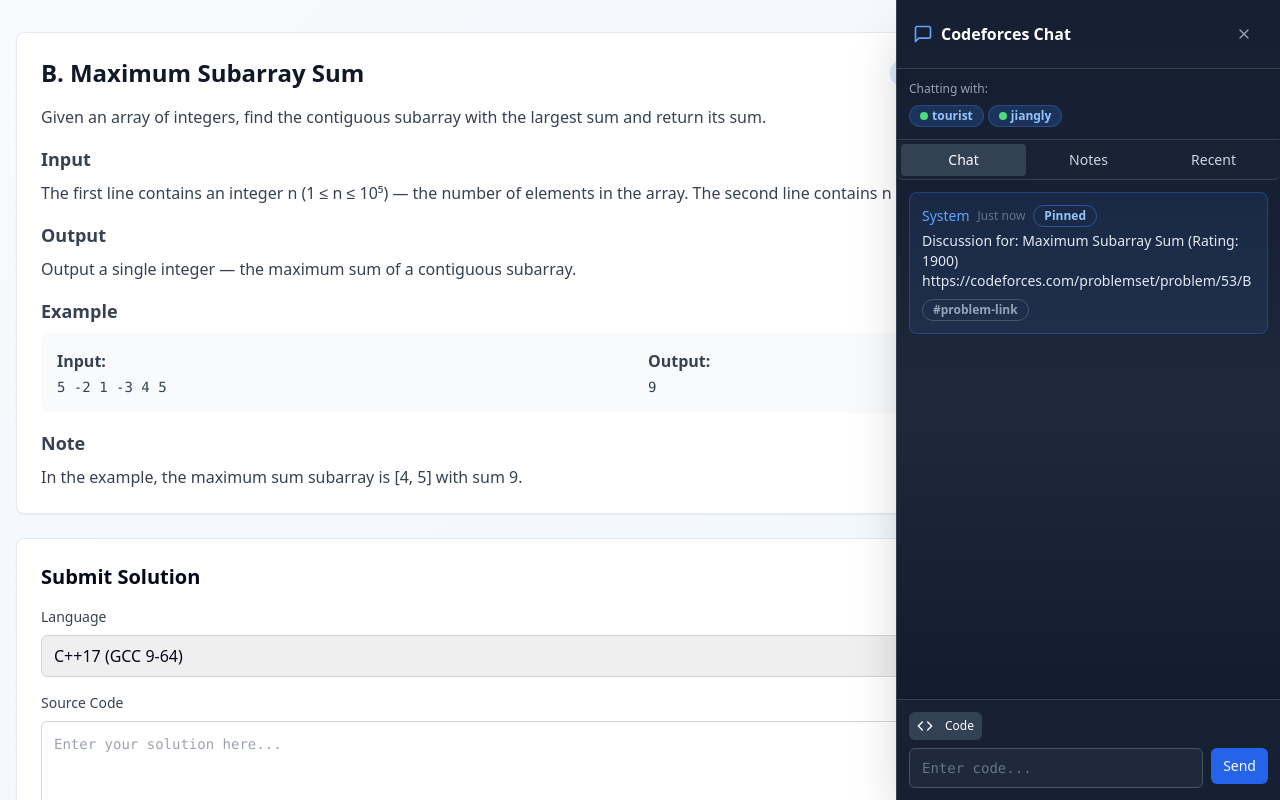
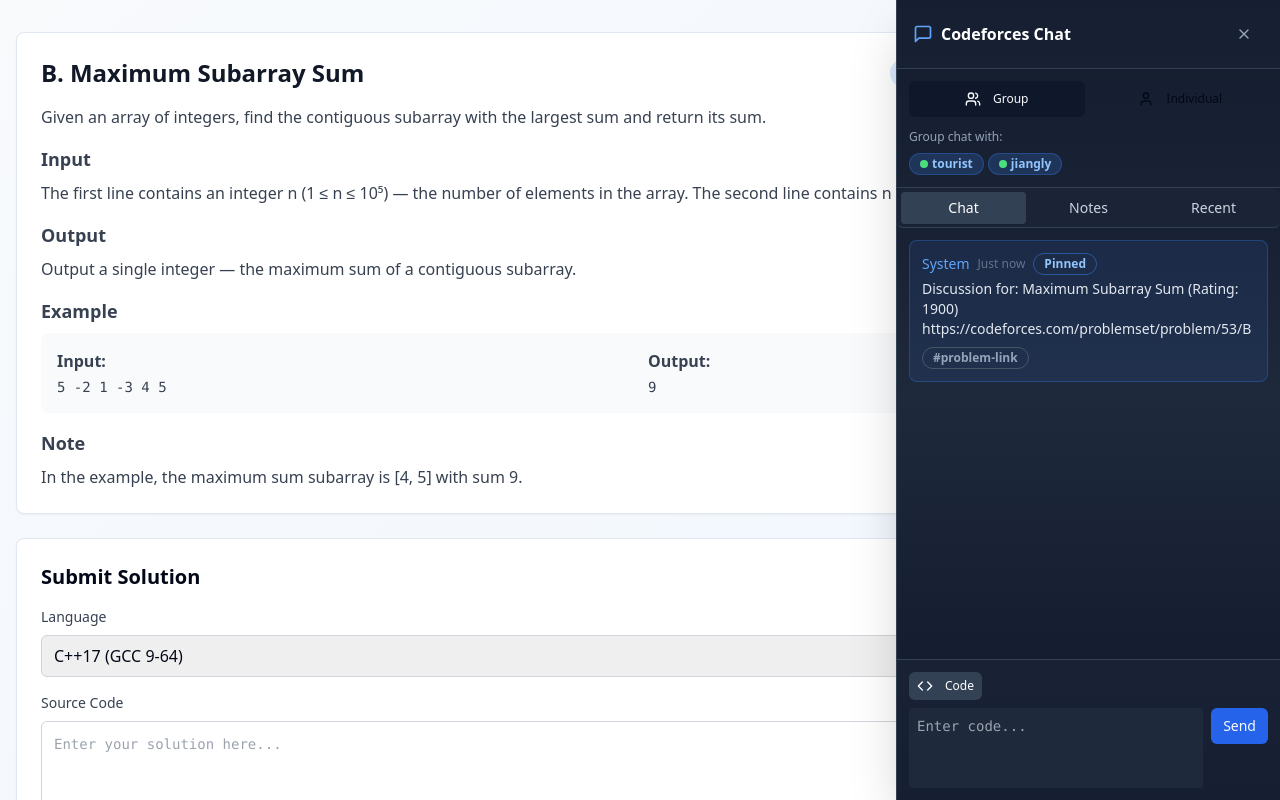
Before and after one commit to harshtamrakar18/codeforces-friend-chat, a React (Vite) app: page / in a window 1280 px wide. Both pictures are taken after a click on the button "Code". Shown: the top 800 px of the page. Built offline with nearby package versions, Linux system fonts and the light colour scheme.

Commit message:
Fix: Maintain indentation in code mode messages
- Implemented indentation for code mode messages.
- Added functionality to send messages to individual friends.

```diff
--- a/src/components/ExtensionSidebar.tsx
+++ b/src/components/ExtensionSidebar.tsx
@@ -1,12 +1,13 @@
 
 import React, { useState, useEffect } from 'react';
-import { MessageSquare, Code, Save, Check, X, Hash, Clock, Trophy } from 'lucide-react';
+import { MessageSquare, Code, Save, Check, X, Hash, Clock, Trophy, Users, User } from 'lucide-react';
 import { Button } from '@/components/ui/button';
 import { Input } from '@/components/ui/input';
 import { Badge } from '@/components/ui/badge';
 import { Tabs, TabsContent, TabsList, TabsTrigger } from '@/components/ui/tabs';
 import { Card, CardContent, CardHeader, CardTitle } from '@/components/ui/card';
 import { Separator } from '@/components/ui/separator';
+import { Select, SelectContent, SelectItem, SelectTrigger, SelectValue } from '@/components/ui/select';
 
 interface Message {
   id: string;
@@ -17,6 +18,7 @@ interface Message {
   isSaved: boolean;
   tags: string[];
   isResolved: boolean;
+  recipient?: string; // for individual messages
 }
 
 interface Friend {
@@ -44,6 +46,8 @@ const ExtensionSidebar = () => {
   const [tagInput, setTagInput] = useState('');
   const [showTagInput, setShowTagInput] = useState<string | null>(null);
   const [selectedFriends, setSelectedFriends] = useState<string[]>(['tourist', 'jiangly']);
+  const [chatMode, setChatMode] = useState<'group' | 'individual'>('group');
+  const [selectedIndividualFriend, setSelectedIndividualFriend] = useState<string>('');
 
   // Mock data
   const friends: Friend[] = [
@@ -100,7 +104,8 @@ const ExtensionSidebar = () => {
       isCode: isCodeMode,
       isSaved: false,
       tags: [],
-      isResolved: false
+      isResolved: false,
+      recipient: chatMode === 'individual' ? selectedIndividualFriend : undefined
     };
 
     setMessages(prev => [...prev, message]);
@@ -143,6 +148,26 @@ const ExtensionSidebar = () => {
     }
   };
 
+  const formatCodeContent = (content: string) => {
+    return (
+      <pre className="bg-slate-900 p-3 rounded border overflow-x-auto">
+        <code className="text-sm text-slate-200 whitespace-pre">{content}</code>
+      </pre>
+    );
+  };
+
+  const getFilteredMessages = () => {
+    if (chatMode === 'group') {
+      return messages.filter(msg => !msg.recipient);
+    } else {
+      return messages.filter(msg =>
+        msg.recipient === selectedIndividualFriend ||
+        (msg.author !== 'You' && msg.author === selectedIndividualFriend) ||
+        msg.id === 'pinned'
+      );
+    }
+  };
+
   if (!isExpanded) {
     return (
       <div className="fixed right-0 top-0 h-full w-12 bg-gradient-to-b from-slate-900 to-slate-800 border-l border-slate-700 flex flex-col items-center py-4 z-50">
@@ -176,9 +201,32 @@ const ExtensionSidebar = () => {
         </Button>
       </div>
 
-      {/* Friend Selection */}
+      {/* Chat Mode Selection */}
       <div className="p-3 border-b border-slate-700 bg-slate-800/30">
-        <div className="text-xs text-slate-400 mb-2">Chatting with:</div>
+        <div className="flex gap-2 mb-3">
+          <Button
+            variant={chatMode === 'group' ? 'default' : 'ghost'}
+            size="sm"
+            onClick={() => setChatMode('group')}
+            className="flex-1 text-xs"
+          >
+            <Users size={14} className="mr-1" />
+            Group
+          </Button>
+          <Button
+            variant={chatMode === 'individual' ? 'default' : 'ghost'}
+            size="sm"
+            onClick={() => setChatMode('individual')}
+            className="flex-1 text-xs"
+          >
+            <User size={14} className="mr-1" />
+            Individual
+          </Button>
+        </div>
+
+        {chatMode === 'group' ? (
+          <div>
+            <div className="text-xs text-slate-400 mb-2">Group chat with:</div>
             <div className="flex gap-1 flex-wrap">
               {selectedFriends.map(handle => {
                 const friend = friends.find(f => f.handle === handle);
@@ -190,6 +238,27 @@ const ExtensionSidebar = () => {
                 );
               })}
             </div>
+          </div>
+        ) : (
+          <div>
+            <div className="text-xs text-slate-400 mb-2">Chat with:</div>
+            <Select value={selectedIndividualFriend} onValueChange={setSelectedIndividualFriend}>
+              <SelectTrigger className="w-full h-8 bg-slate-800 border-slate-600 text-white">
+                <SelectValue placeholder="Select a friend" />
+              </SelectTrigger>
+              <SelectContent className="bg-slate-800 border-slate-600">
+                {friends.map(friend => (
+                  <SelectItem key={friend.handle} value={friend.handle} className="text-white">
+                    <div className="flex items-center gap-2">
+                      <div className={`w-2 h-2 rounded-full ${friend.isOnline ? 'bg-green-400' : 'bg-gray-400'}`} />
+                      {friend.handle}
+                    </div>
+                  </SelectItem>
+                ))}
+              </SelectContent>
+            </Select>
+          </div>
+        )}
       </div>
 
       <Tabs defaultValue="chat" className="flex-1 flex flex-col">
@@ -208,7 +277,7 @@ const ExtensionSidebar = () => {
         <TabsContent value="chat" className="flex-1 flex flex-col m-0">
           {/* Messages */}
           <div className="flex-1 overflow-y-auto p-3 space-y-3">
-            {messages.map((message) => (
+            {getFilteredMessages().map((message) => (
               <div key={message.id} className={`${message.id === 'pinned' ? 'bg-blue-500/10 border border-blue-500/30 rounded-lg p-3' : ''}`}>
                 <div className="flex items-start gap-2">
                   <div className="flex-1">
@@ -216,6 +285,9 @@ const ExtensionSidebar = () => {
                       <span className={`text-sm font-medium ${message.author === 'System' ? 'text-blue-400' : message.author === 'You' ? 'text-green-400' : 'text-purple-400'}`}>
                         {message.author}
                       </span>
+                      {message.recipient && (
+                        <span className="text-xs text-slate-500">→ {message.recipient}</span>
+                      )}
                       <span className="text-xs text-slate-500">{formatTime(message.timestamp)}</span>
                       {message.id === 'pinned' && (
                         <Badge variant="outline" className="text-xs border-blue-500/50 text-blue-300">
@@ -223,10 +295,13 @@ const ExtensionSidebar = () => {
                         </Badge>
                       )}
                     </div>
-                    <div className={`text-sm text-slate-200 ${message.isCode ? 'font-mono bg-slate-800 p-2 rounded border' : ''}`}>
-                      {message.content.split('\n').map((line, idx) => (
+                    <div className="text-sm text-slate-200">
+                      {message.isCode ?
+                        formatCodeContent(message.content) :
+                        message.content.split('\n').map((line, idx) => (
                           <div key={idx}>{line}</div>
-                      ))}
+                        ))
+                      }
                     </div>
                     {message.tags.length > 0 && (
                       <div className="flex gap-1 mt-2">
@@ -294,16 +369,35 @@ const ExtensionSidebar = () => {
                 <Code size={14} className="mr-1" />
                 Code
               </Button>
+              {chatMode === 'individual' && !selectedIndividualFriend && (
+                <span className="text-xs text-red-400">Select a friend first</span>
+              )}
             </div>
             <div className="flex gap-2">
+              {isCodeMode ? (
+                <textarea
+                  placeholder="Enter code..."
+                  value={newMessage}
+                  onChange={(e) => setNewMessage(e.target.value)}
+                  onKeyPress={(e) => e.key === 'Enter' && !e.shiftKey && (e.preventDefault(), sendMessage())}
+                  className="flex-1 bg-slate-800 border-slate-600 text-white font-mono text-sm p-2 rounded resize-none min-h-[80px]"
+                  style={{ tabSize: 4 }}
+                />
+              ) : (
                 <Input
-                placeholder={isCodeMode ? "Enter code..." : "Type a message..."}
+                  placeholder="Type a message..."
                   value={newMessage}
                   onChange={(e) => setNewMessage(e.target.value)}
                   onKeyPress={(e) => e.key === 'Enter' && sendMessage()}
-                className={`bg-slate-800 border-slate-600 text-white ${isCodeMode ? 'font-mono' : ''}`}
+                  className="bg-slate-800 border-slate-600 text-white"
                 />
-              <Button onClick={sendMessage} size="sm" className="bg-blue-600 hover:bg-blue-700">
+              )}
+              <Button
+                onClick={sendMessage}
+                size="sm"
+                className="bg-blue-600 hover:bg-blue-700"
+                disabled={chatMode === 'individual' && !selectedIndividualFriend}
+              >
                 Send
               </Button>
             </div>
@@ -321,8 +415,8 @@ const ExtensionSidebar = () => {
                   </div>
                 </CardHeader>
                 <CardContent className="pt-0">
-                  <div className={`text-sm text-slate-300 mb-2 ${message.isCode ? 'font-mono bg-slate-900 p-2 rounded' : ''}`}>
-                    {message.content}
+                  <div className="text-sm text-slate-300 mb-2">
+                    {message.isCode ? formatCodeContent(message.content) : message.content}
                   </div>
                   <div className="flex gap-1 flex-wrap">
                     {message.tags.map(tag => (
```
Lines whose indentation alone changed are shown as unchanged.
